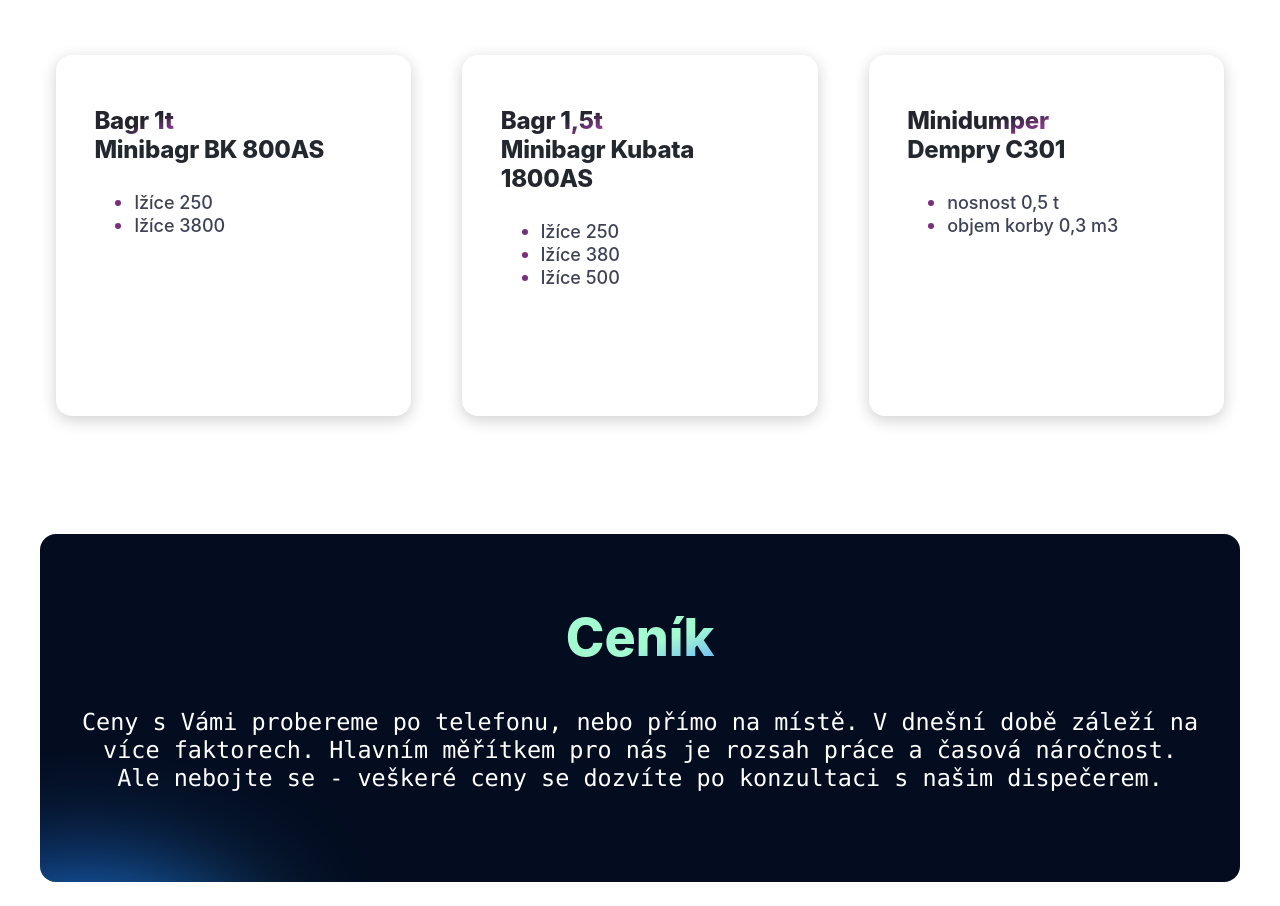
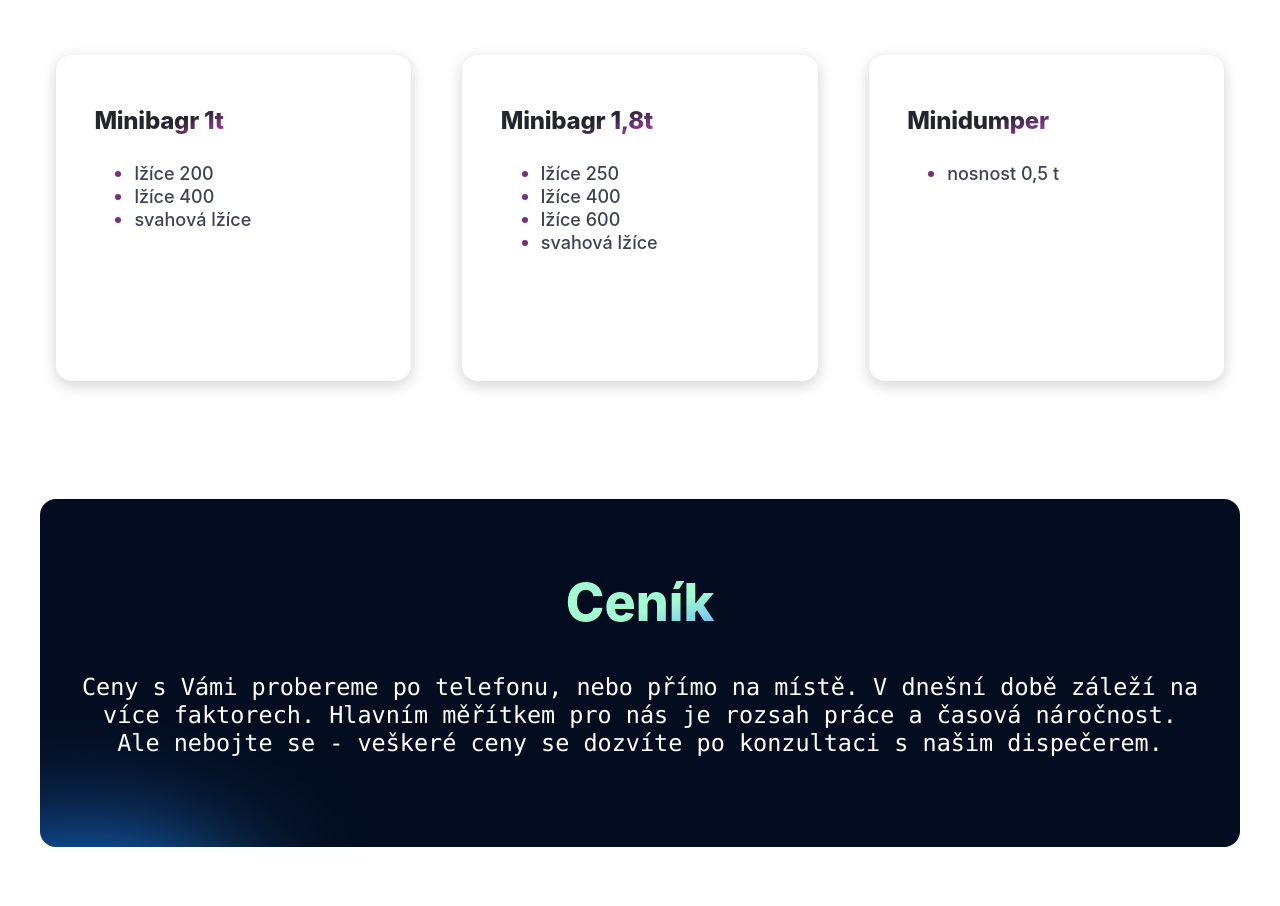
Before and after one commit to mateshavel/bagrykubota, a website built with webpack: page index.html in a window 1280 px wide. Shown: the part 1073-1979 px from the top of the page. Built offline with nearby package versions, Linux system fonts and the light colour scheme; files whose address does not match are found by name.

Commit message:
change text - section technique

```diff
--- a/index.html
+++ b/index.html
@@ -163,10 +163,11 @@
 
                             <div class="base-card">
                                 <div class="base-card__text">
-                                    <h4><span class="gradient">Bagr 1t</span><br> Minibagr BK 800AS</h4>
+                                    <h4><span class="gradient">Minibagr 1t</span></h4>
                                     <ul>
-                                        <li>lžíce 250</li>
-                                        <li>lžíce 3800</li>
+                                        <li>lžíce 200</li>
+                                        <li>lžíce 400</li>
+                                        <li>svahová lžíce</li>
                                     </ul>
                                 </div>
                                 <div class="base-card__media">
@@ -176,11 +177,12 @@
 
                             <div class="base-card">
                                 <div class="base-card__text">
-                                    <h4><span class="gradient">Bagr 1,5t</span><br> Minibagr Kubata 1800AS</h4>
+                                    <h4><span class="gradient">Minibagr 1,8t</span></h4>
                                     <ul>
                                         <li>lžíce 250</li>
-                                        <li>lžíce 380</li>
-                                        <li>lžíce 500</li>
+                                        <li>lžíce 400</li>
+                                        <li>lžíce 600</li>
+                                        <li>svahová lžíce</li>
                                     </ul>
                                 </div>
                                 <div class="base-card__media">
@@ -190,10 +192,9 @@
 
                             <div class="base-card">
                                 <div class="base-card__text">
-                                    <h4><span class="gradient">Minidumper</span><br> Dempry C301</h4>
+                                    <h4><span class="gradient">Minidumper</span></h4>
                                     <ul>
                                         <li>nosnost 0,5 t</li>
-                                        <li>objem korby 0,3 m3</li>
                                     </ul>
                                 </div>
                                 <div class="base-card__media">
```
